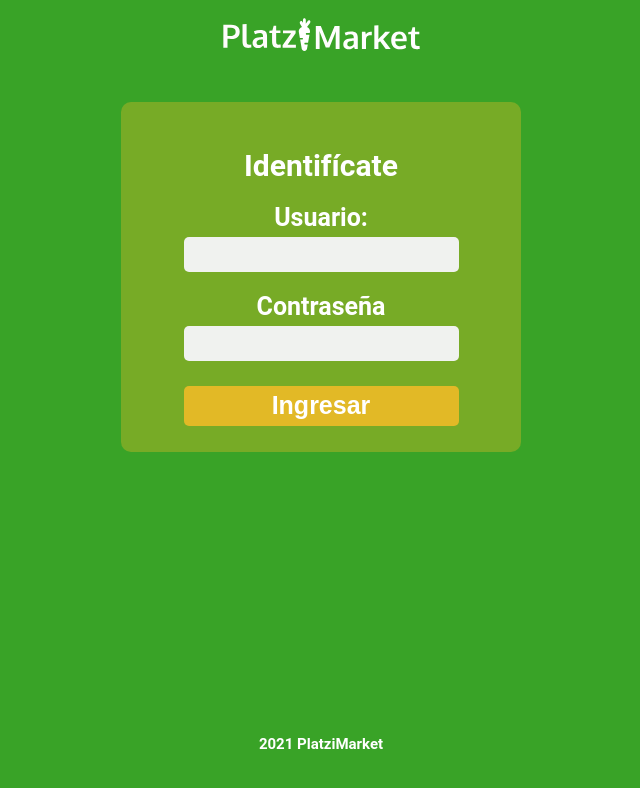
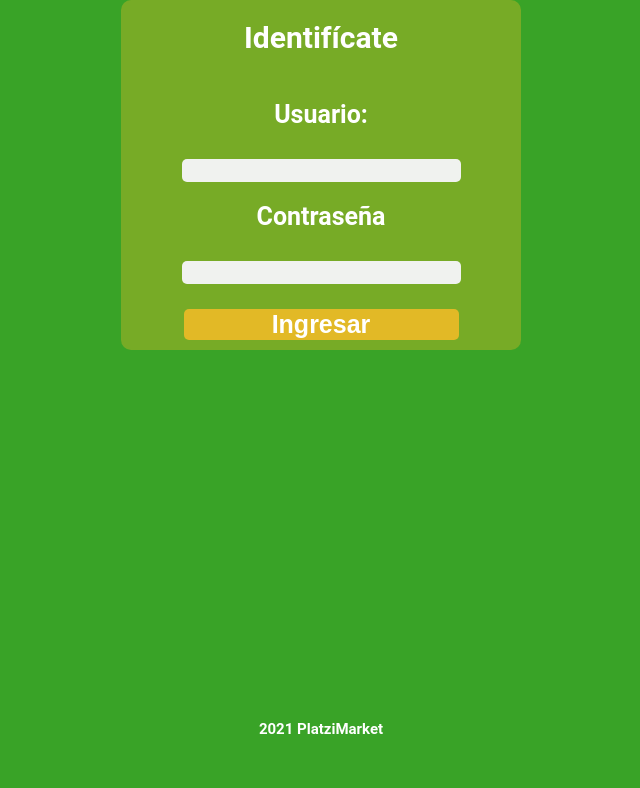
Before and after one commit to JI-Villalobos/platzi-market-front, a website built with webpack: page public/index.html in a window 1280 px wide. Shown: the whole page, without its empty margins (319-959 px from the left). Built offline with nearby package versions, Linux system fonts and the light colour scheme.

Commit message:
[CREATE] login-form component & [UPDATE] css files

```diff
--- a/public/index.html
+++ b/public/index.html
@@ -13,14 +13,14 @@
         <div class="img-icon">
             <img src="../src/assets/imgs/logo.svg" alt="">
         </div>
-        <form action="">
+        <!--form action="">
             <h2>Identifícate</h2>
             <p>Usuario:</p>
             <input type="text">
             <p>Contraseña</p>
             <input type="password" name="" id="">
             <button type="submit">Ingresar</button>
-        </form>
+        </form-->
     </main>
     <footer>2021 PlatziMarket</footer>
 </body>
--- a/src/index.js
+++ b/src/index.js
@@ -0,0 +1,5 @@
+import Login from './views/Login'
+
+
+const mainContent = document.querySelector("main")
+mainContent.innerHTML = `<login-form>`
--- a/src/styles/desktop.css
+++ b/src/styles/desktop.css
@@ -1,6 +1,6 @@
 
 
-form {
+/*form {
     height: 350px;
     width: 400px;
 }
@@ -24,4 +24,4 @@
     height: 40px;
     width: 275px;
     font-size: 2.5rem;
-}
+}*/
--- a/src/styles/mobile.css
+++ b/src/styles/mobile.css
@@ -28,7 +28,7 @@
     width: 200px;
 }
 
-form {
+/*form {
     background: rgba(226, 185, 38, 0.36);
     margin: auto;
     width: 70%;
@@ -71,7 +71,7 @@
     color: white;
     font-size: 1.5rem;
     font-weight: bold;
-}
+}*/
 
 footer {
     font-size: 1.5rem;
--- a/src/views/Login.js
+++ b/src/views/Login.js
@@ -0,0 +1,116 @@
+
+class Login extends HTMLElement {
+    constructor(){
+        super()
+        this.attachShadow({ mode: "open" })
+    }
+
+    getTemplate(){
+        const template = document.createElement("template")
+        template.innerHTML = `
+        <form action="">
+            <h2>Identifícate</h2>
+            <p>Usuario:</p>
+            <input type="text">
+            <p>Contraseña</p>
+            <input type="password" name="" id="">
+            <button type="submit">Ingresar</button>
+        </form>
+        ${this.getStyles()}
+        `
+
+        return template
+    }
+
+
+    getStyles(){
+        return `
+            <style>
+                form {
+                    background: rgba(226, 185, 38, 0.36);
+                    margin: auto;
+                    width: 70%;
+                    height: 55%;
+                    color: white;
+                    display: flex;
+                    flex-direction: column;
+                    align-items: center;
+                    justify-content: center;
+                    border-radius: 10px;
+                }
+
+                form h2 {
+                    margin-top: 20px;
+                    font-size: 2rem;
+                }
+
+
+                form p {
+                    margin-top: 20px;
+                    font-size: 1.5rem;
+                    font-weight: bold;
+                }
+
+                form input {
+                    margin-top: 0.5rem;
+                    height: 25px;
+                    border: none;
+                    border-radius: 5px;
+                    background: #F0F2EF;
+                }
+
+                form button {
+                    margin-top: 25px;
+                    margin-bottom: 10px;
+                    height: 30px;
+                    width: 175px;
+                    border: none;
+                    border-radius: 5px;
+                    background: #E2B926;
+                    color: white;
+                    font-size: 1.5rem;
+                    font-weight: bold;
+                }
+
+                @media only screen and (min-width: 465px){
+                    form {
+                        height: 350px;
+                        width: 400px;
+                    }
+
+                    form h2 {
+                        font-size: 3rem;
+                    }
+
+
+                    form p {
+                        font-size: 2.5rem;
+                        font-weight: bold;
+                    }
+
+                    form input {
+                        height: 35px;
+                        width: 275px;
+                    }
+
+                    form button {
+                        height: 40px;
+                        width: 275px;
+                        font-size: 2.5rem;
+                    }
+                }
+            </style>
+        `
+    }
+
+    render(){
+        this.shadowRoot.appendChild(this.getTemplate().content.cloneNode(true))
+    }
+
+    connectedCallback(){
+        this.render()
+    }
+
+}
+
+customElements.define('login-form', Login)
```
